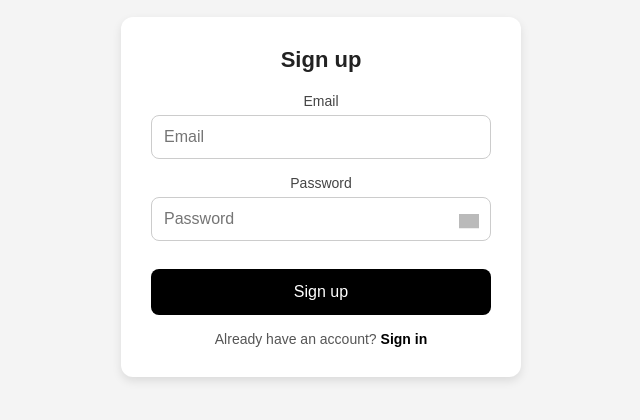
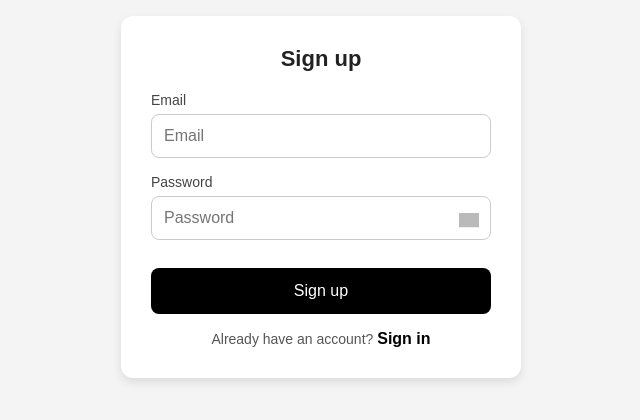
Before and after one commit to Kisketka/Lesson, a plain HTML site: page singin (2)/singin.html in a window 1280 px wide. Shown: the part 284-704 px from the top of the page, without its empty margins (319-959 px from the left). Drawn offline with Linux system fonts and the light colour scheme; grey boxes are pictures that could not be loaded.

Commit message:
Update style.css

```diff
--- a/singin (2)/style.css
+++ b/singin (2)/style.css
@@ -3,6 +3,7 @@
     padding: 0;
     box-sizing: border-box;
     font-family: 'Work Sans', sans-serif;
+    font-size: 16px;
 }
 
 body {
@@ -86,7 +87,7 @@ button:hover {
 }
 
 .account a {
-    font-size: 14px;
+    font-size: 16px;
     color: #000;
     font-weight: bold;
     text-decoration: none;
@@ -97,6 +98,7 @@ button:hover {
 }
 
 label {
+    align-self: flex-start;
     font-size: 14px;
     color: #444;
     display: block;
```
